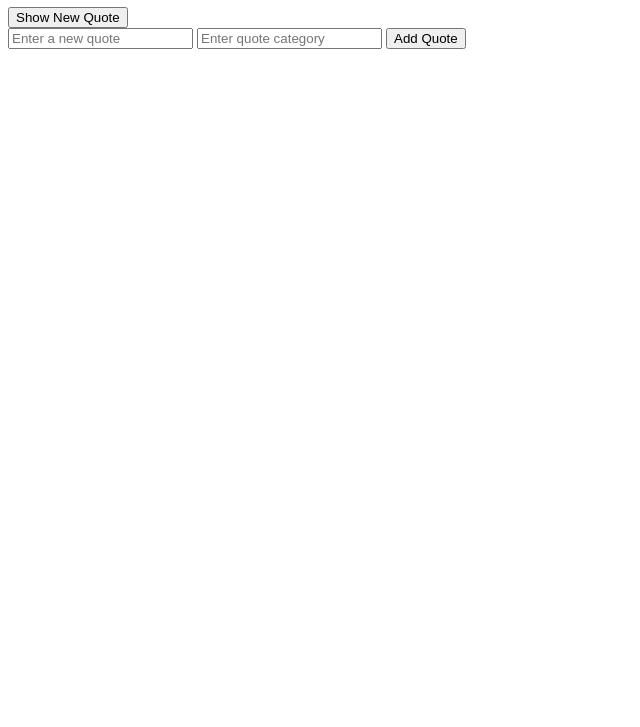
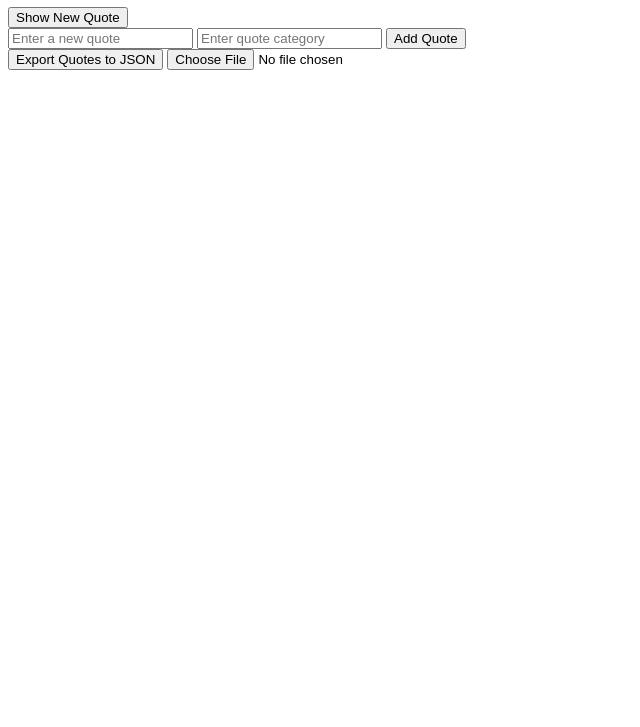
Before and after one commit to Immanuel104/alx_fe_javascript, a plain HTML site: page dom-manipulation/index.html in a window 1280 px wide. Shown: the part 73-800 px from the top of the page, without its empty margins (0-640 px from the left). Drawn offline with Linux system fonts and the light colour scheme.

Commit message:
my files

```diff
--- a/dom-manipulation/index.html
+++ b/dom-manipulation/index.html
@@ -3,25 +3,26 @@
 <head>
   <meta charset="UTF-8">
   <meta name="viewport" content="width=device-width, initial-scale=1.0">
-  <title>Dynamic Quote Generator</title>
+  <title>Dynamic Quote Generator with Storage</title>
 </head>
 <body>
   <h1>Dynamic Quote Generator</h1>
 
-  <!-- This will display the random quote -->
   <div id="quoteDisplay"></div>
-
-  <!-- Button to show a new random quote -->
   <button id="newQuote">Show New Quote</button>
 
-  <!-- Form to add a new quote -->
   <div>
     <input id="newQuoteText" type="text" placeholder="Enter a new quote" />
     <input id="newQuoteCategory" type="text" placeholder="Enter quote category" />
     <button id="addQuote">Add Quote</button>
   </div>
 
-  <!-- Linking the JavaScript file -->
+  <!-- JSON Import/Export Section -->
+  <div>
+    <button id="exportQuotes">Export Quotes to JSON</button>
+    <input type="file" id="importFile" accept=".json" onchange="importFromJsonFile(event)" />
+  </div>
+
   <script src="script.js"></script>
 </body>
 </html>
```
